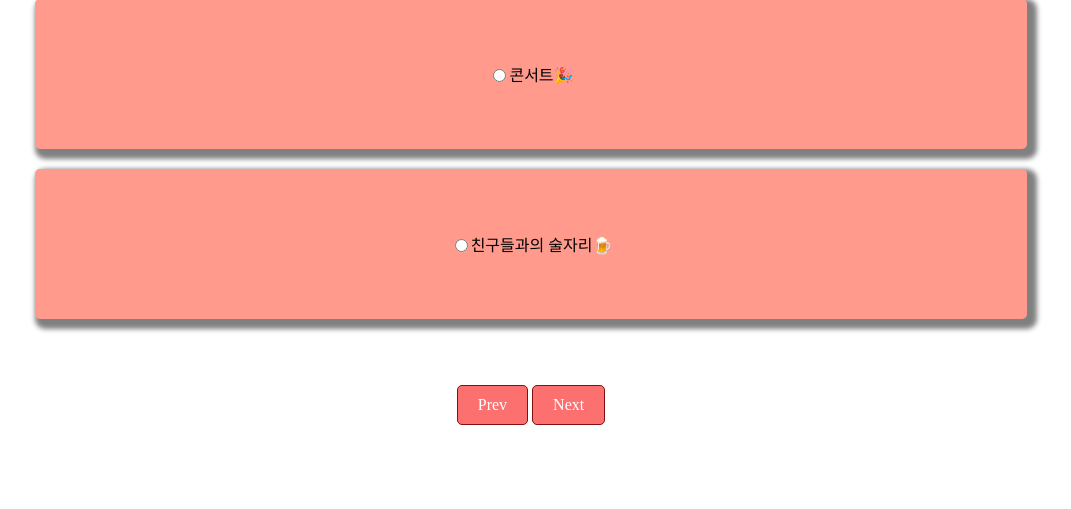
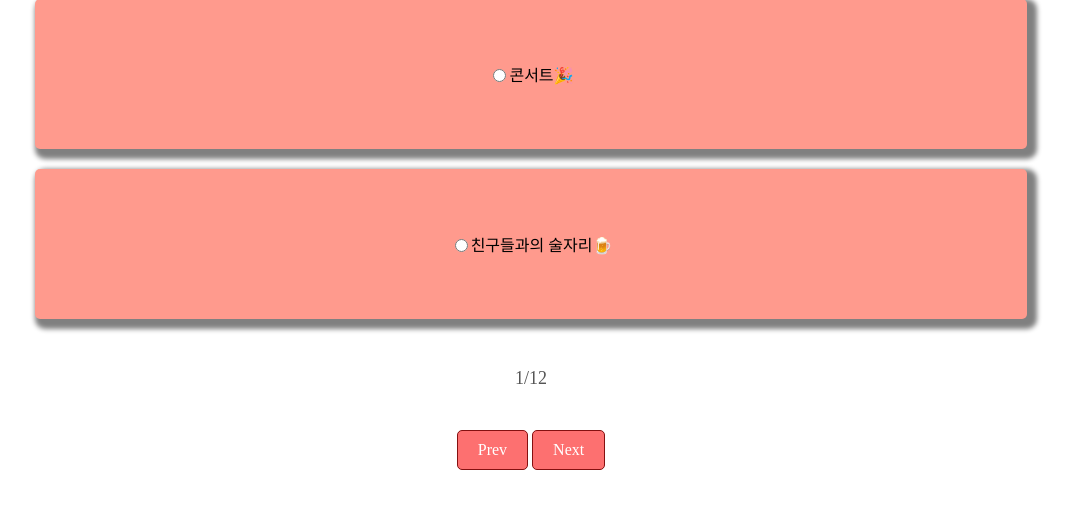
Before and after one commit to won-gyeong/KUTI-mobile, a Django app: page /survey/ in a window 1280 px wide. Shown: the part 162-671 px from the top of the page, without its empty margins (109-1180 px from the left). Run offline with Django 4.2, Linux system fonts and the light colour scheme; some web fonts are replaced.

Commit message:
real-final

```diff
--- a/app/static/js/script.js
+++ b/app/static/js/script.js
@@ -107,6 +107,7 @@ function displayQuestion() {
   var currentQuestion = questions[currentQuestionIndex];
   // questionTitle.textContent = "Question " + (currentQuestionIndex + 1);
   questionText.textContent = currentQuestion.text;
+  questionProgress.textContent = currentQuestionIndex + 1 + "/12";
 
   choicesSection.innerHTML = ""; // Clear previous choices
 
--- a/app/templates/survey.html
+++ b/app/templates/survey.html
@@ -18,11 +18,10 @@
         <h2 id="questionTitle"></h2>
         <p id="questionText"></p>
         <div id="choicesSection"></div>
-        <br /><br />
+        <br />
+        <p id="questionProgress"></p>
         <a href="#" id="prevButton" class="cta-button">Prev</a>
         <a href="#" id="nextButton" class="cta-button">Next</a>
-        <br />
-        <p id="questionProgress"></p>
       </div>
     </main>
 
```
